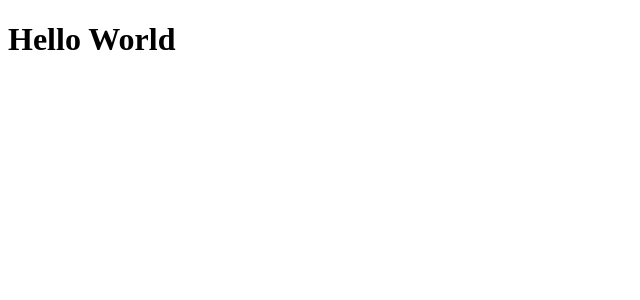
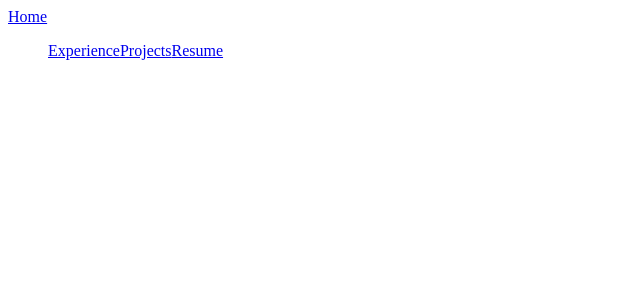
Before and after one commit to mayasaltzman/PersonalWebsiteV2, a React (Create React App) app in the folder my-site/: page /experience in a window 1280 px wide. Shown: the top 300 px of the page, without its empty margins (0-640 px from the left). Built offline with nearby package versions, Linux system fonts and the light colour scheme.

Commit message:
set up routes and router

```diff
--- a/my-site/package.json
+++ b/my-site/package.json
@@ -8,6 +8,7 @@
     "@testing-library/user-event": "^13.5.0",
     "react": "^18.2.0",
     "react-dom": "^18.2.0",
+    "react-router-dom": "^6.19.0",
     "react-scripts": "5.0.1",
     "web-vitals": "^2.1.4"
   },
--- a/my-site/src/App.js
+++ b/my-site/src/App.js
@@ -1,12 +1,19 @@
 import './App.css';
+import NavBar from './components/NavBar';
+import { Route, Routes} from "react-router-dom"
 
 function App() {
   return (
     <div className="App">
-      <header className="App-header">
-        <h1>Hello World</h1>
+        <NavBar />
+        <Routes>
+          {/* adding pages in these route tags, curly braces are the components which are the js files */}
+          <Route path="/" element={<home />} />
+          <Route path="/experience" element={<experience />} />
+          <Route path="/projects" element={<projects />} />
+          <Route path="/resume" element={<resume />} />
+        </Routes>
 
-      </header>
     </div>
   );
 }
--- /dev/null
+++ b/my-site/src/components/NavBar.js
@@ -0,0 +1,33 @@
+import React, { useState } from "react";
+import { Link } from "react-router-dom";
+import "./NavBar.css"
+
+
+const NavBar = () => {
+    const [menuOpen, setMenuOpen] = useState(false) //track if hamburger menu is selected
+    return (
+        <nav>
+            <Link to="/" className="title">Home</Link>
+            {/* reverse value of hamburger menu so it opens/closes with arrow functions */}
+            <div className="menu" onClick={() => setMenuOpen(!menuOpen)}>
+                {/* spans are lines of hamburger menu */}
+                <span></span>
+                <span></span>
+                <span></span>
+            </div>
+            <ul className={menuOpen ? "open" : ""}>
+                <lil>
+                    <Link to="/experience" id="a">Experience</Link>
+                </lil>
+                <lil>
+                    <Link to="/projects" id="a">Projects</Link>
+                </lil>
+                <lil>
+                    <Link to="/resume" id="a">Resume</Link>
+                </lil>
+            </ul>
+        </nav>
+    )
+}
+
+export default NavBar
--- a/my-site/src/index.js
+++ b/my-site/src/index.js
@@ -1,12 +1,12 @@
 import React from 'react';
 import ReactDOM from 'react-dom/client';
-import './index.css';
 import App from './App';
+import { BrowserRouter } from 'react-router-dom';
 
 
 const root = ReactDOM.createRoot(document.getElementById('root'));
 root.render(
-  <React.StrictMode>
+  <BrowserRouter>
     <App />
-  </React.StrictMode>
+  </BrowserRouter>
 );
```
Also changed, not shown: my-site/src/components/pages/experience.js (added, +11 -0 lines), my-site/src/components/pages/home.js (added, +11 -0 lines), my-site/src/components/pages/projects.js (added, +11 -0 lines), my-site/src/components/pages/resume.js (added, +11 -0 lines), my-site/src/components/NavBar.css (added), 1 other file (tests, documents, lock files or other folders).
